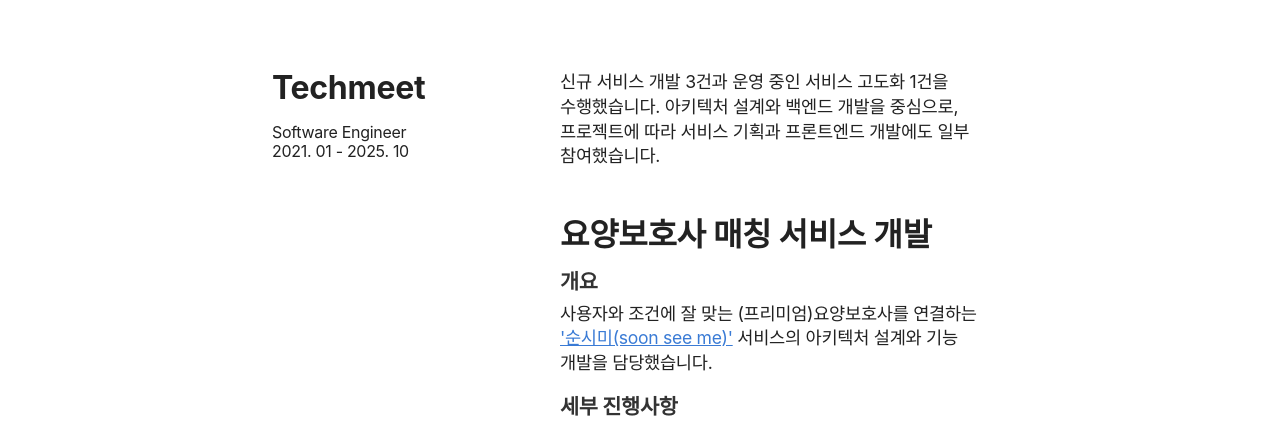
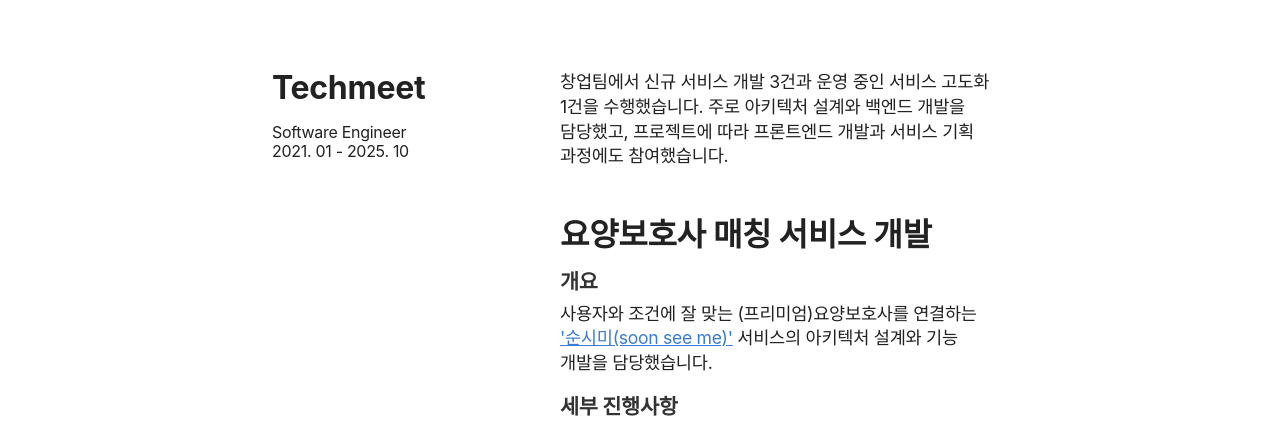
Before and after one commit to han0gu/resume, a website built with Parcel: page src/index.html in a window 1280 px wide. Shown: the part 636-1060 px from the top of the page. Built offline with nearby package versions, Linux system fonts and the light colour scheme; a web font is replaced by a local one.

Commit message:
docs: 표현이 어색한 일부 문구 수정

```diff
--- a/src/index.html
+++ b/src/index.html
@@ -64,9 +64,10 @@
           </div>
           <div class="row-right">
             <p class="company-overview">
-              신규 서비스 개발 3건과 운영 중인 서비스 고도화 1건을 수행했습니다.
-              아키텍처 설계와 백엔드 개발을 중심으로, 프로젝트에 따라 서비스
-              기획과 프론트엔드 개발에도 일부 참여했습니다.
+              창업팀에서 신규 서비스 개발 3건과 운영 중인 서비스 고도화 1건을
+              수행했습니다. 주로 아키텍처 설계와 백엔드 개발을 담당했고,
+              프로젝트에 따라 프론트엔드 개발과 서비스 기획 과정에도
+              참여했습니다.
             </p>
             <!-- 순시미 -->
             <div class="project">
```
